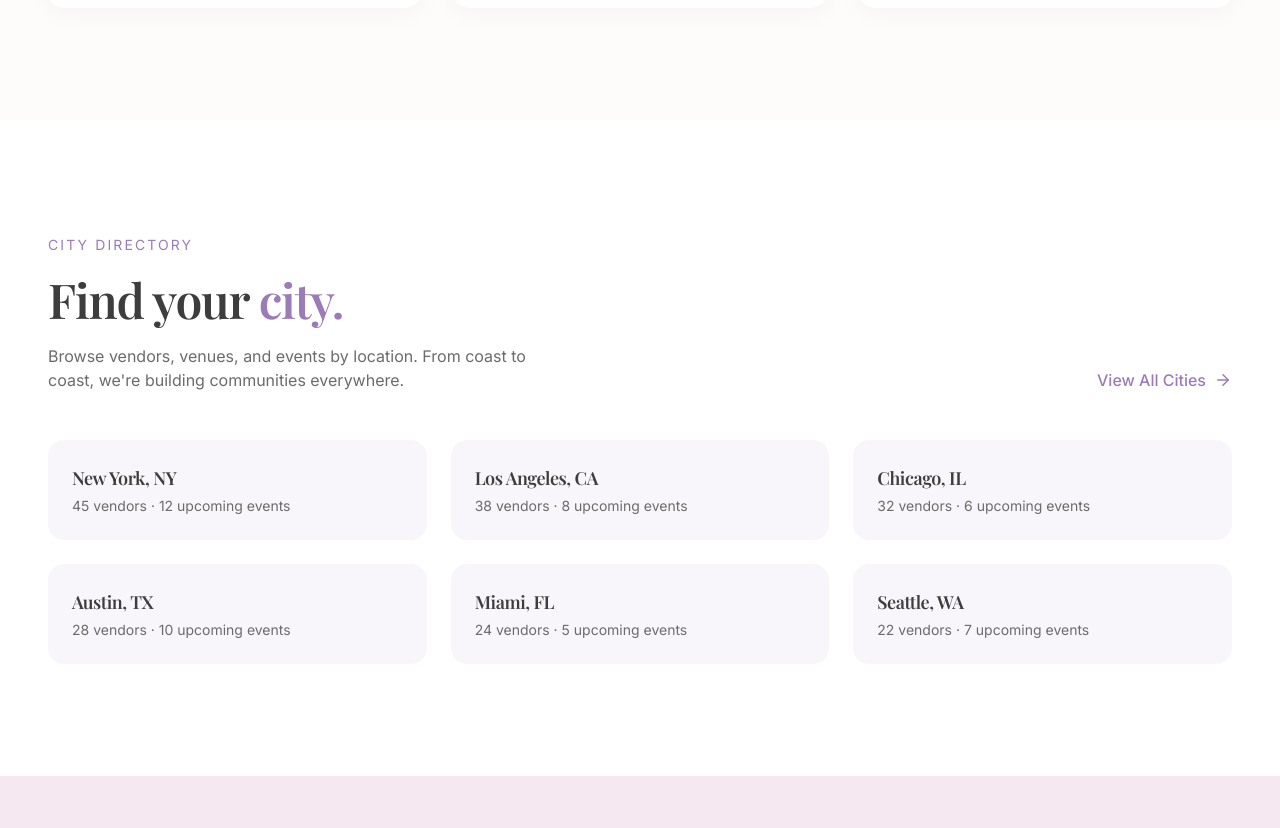
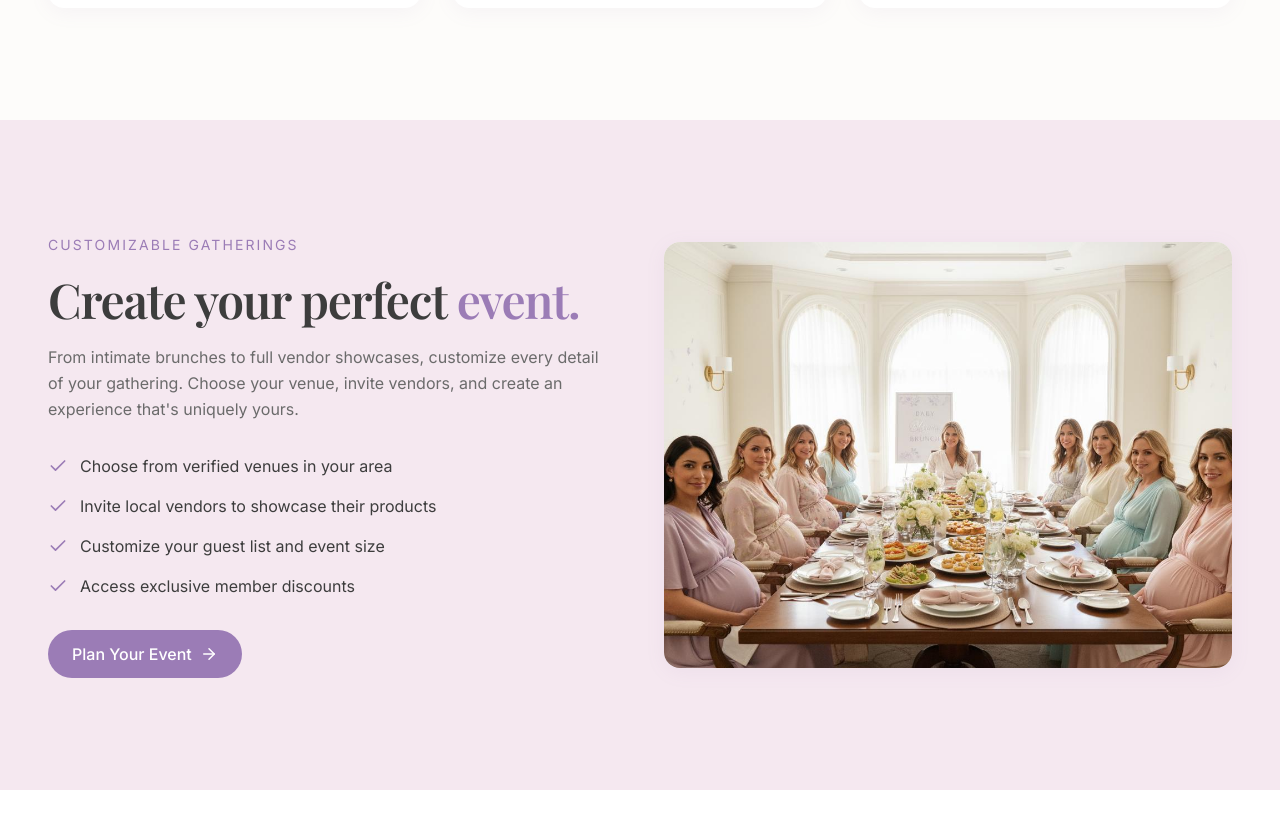
Before and after one commit to Spa-Pregio/spa-pregio-website, a React (Vite) app: page / in a window 1280 px wide. Shown: the part 1940-2768 px from the top of the page. Built offline with nearby package versions, Linux system fonts and the light colour scheme.

Commit message:
Add files via upload

```diff
--- a/src/pages/Home.tsx
+++ b/src/pages/Home.tsx
@@ -28,47 +28,13 @@ const vendorTypes = [
   { name: 'Event Venues', icon: MapPin },
 ];
 
-const featuredCities = [
-  { name: 'New York, NY', venues: 45, events: 12 },
-  { name: 'Los Angeles, CA', venues: 38, events: 8 },
-  { name: 'Chicago, IL', venues: 32, events: 6 },
-  { name: 'Austin, TX', venues: 28, events: 10 },
-  { name: 'Miami, FL', venues: 24, events: 5 },
-  { name: 'Seattle, WA', venues: 22, events: 7 },
-];
-
-const testimonials = [
-  { quote: 'I found my closest mom friends through Spa-Pregio. Our monthly gatherings with local vendors are the highlight of my month!', author: 'Alexandra M.', location: 'Chicago, IL' },
-  { quote: 'As a maternity boutique owner, Spa-Pregio has connected me with hundreds of expectant mothers in my area.', author: 'Sarah K.', location: 'Boston, MA' },
-  { quote: 'The vendor marketplace made planning my shower so easy. I found everything I needed locally.', author: 'Maya T.', location: 'Austin, TX' },
-];
-
 export default function Home() {
   return (
     <div className="w-full">
       {/* Hero Section - Video Ready */}
       <section className="relative w-full min-h-screen flex items-center pt-20 bg-spa-cream overflow-hidden">
-        {/* Video Background (replace with your video) */}
         <div className="absolute inset-0 z-0">
-          {/*
-            TO ADD YOUR VIDEO:
-            1. Upload your video file to your server or video hosting platform
-            2. Replace the div below with:
-            <video
-              autoPlay
-              loop
-              muted
-              playsInline
-              className="absolute inset-0 w-full h-full object-cover"
-            >
-              <source src="/your-video.mp4" type="video/mp4" />
-            </video>
-            3. Add a poster image for loading:
-            poster="/images/hero-poster.jpg"
-          */}
           <div className="absolute inset-0 bg-gradient-to-br from-spa-cream via-spa-lavender to-spa-blush" />
-
-          {/* Fallback image until video is added */}
           <img
             src="/images/gathering_large.jpg"
             alt="Spa-Pregio community gathering"
@@ -92,7 +58,7 @@ export default function Home() {
               Join thousands of expectant mothers and local vendors. Connect, shop, and celebrate together in your community.
             </p>
 
-            {/* Search Bar */}
+            {/* Search Bar — redirects to Find Vendors page */}
             <div className="mt-8 relative max-w-md">
               <Search size={20} className="absolute left-4 top-1/2 -translate-y-1/2 text-spa-gray" />
               <input
@@ -100,9 +66,12 @@ export default function Home() {
                 placeholder="Search by city or state..."
                 className="w-full pl-12 pr-4 py-4 bg-white rounded-full text-spa-charcoal placeholder:text-spa-gray shadow-elegant focus:outline-none focus:ring-2 focus:ring-spa-purple/30"
               />
-              <button className="absolute right-2 top-1/2 -translate-y-1/2 btn-primary py-2 px-4 text-sm">
+              <Link
+                to="/vendors"
+                className="absolute right-2 top-1/2 -translate-y-1/2 btn-primary py-2 px-4 text-sm"
+              >
                 Search
-              </button>
+              </Link>
             </div>
 
             <div className="flex flex-col sm:flex-row gap-4 mt-8">
@@ -193,47 +162,6 @@ export default function Home() {
         </div>
       </section>
 
-      {/* City Directory Section */}
-      <section className="w-full py-20 lg:py-28 bg-white">
-        <div className="max-w-7xl mx-auto px-6 lg:px-12">
-          <div className="flex flex-col lg:flex-row lg:items-end lg:justify-between mb-12">
-            <div>
-              <span className="text-sm uppercase tracking-[0.15em] text-spa-purple">City Directory</span>
-              <h2 className="section-title mt-4">
-                Find your <span className="text-spa-purple">city.</span>
-              </h2>
-              <p className="mt-4 text-spa-gray max-w-lg">
-                Browse vendors, venues, and events by location. From coast to coast, we're building communities everywhere.
-              </p>
-            </div>
-            <Link to="/vendors" className="text-spa-purple font-medium flex items-center gap-2 mt-4 lg:mt-0 hover:gap-3 transition-all">
-              View All Cities
-              <ArrowRight size={18} />
-            </Link>
-          </div>
-
-          <div className="grid sm:grid-cols-2 lg:grid-cols-3 gap-6">
-            {featuredCities.map((city, index) => (
-              <Link
-                key={index}
-                to={`/events?city=${city.name}`}
-                className="flex items-center justify-between p-6 bg-spa-lavender rounded-2xl hover:bg-spa-purple/10 transition-colors group"
-              >
-                <div>
-                  <h3 className="font-serif text-lg text-spa-charcoal group-hover:text-spa-purple transition-colors">
-                    {city.name}
-                  </h3>
-                  <p className="text-sm text-spa-gray mt-1">
-                    {city.venues} vendors · {city.events} upcoming events
-                  </p>
-                </div>
-                <ArrowRight size={20} className="text-spa-purple opacity-0 group-hover:opacity-100 transition-opacity" />
-              </Link>
-            ))}
-          </div>
-        </div>
-      </section>
-
       {/* Customizable Gatherings Section */}
       <section className="w-full py-20 lg:py-28 bg-spa-blush">
         <div className="max-w-7xl mx-auto px-6 lg:px-12">
@@ -279,33 +207,19 @@ export default function Home() {
         </div>
       </section>
 
-      {/* Testimonials Section */}
+      {/* Testimonials — Coming Soon */}
       <section className="w-full py-20 lg:py-28 bg-white">
-        <div className="max-w-7xl mx-auto px-6 lg:px-12">
-          <div className="text-center mb-16">
-            <span className="text-sm uppercase tracking-[0.15em] text-spa-purple">Testimonials</span>
-            <h2 className="section-title mt-4">
-              What our community <span className="text-spa-purple">says.</span>
-            </h2>
-          </div>
-
-          <div className="grid md:grid-cols-3 gap-8">
-            {testimonials.map((testimonial, index) => (
-              <div key={index} className="bg-spa-lavender rounded-2xl p-8">
-                <div className="flex gap-1 mb-4">
-                  {[...Array(5)].map((_, i) => (
-                    <Star key={i} size={16} className="fill-spa-purple text-spa-purple" />
-                  ))}
-                </div>
-                <p className="text-spa-charcoal leading-relaxed mb-6">
-                  "{testimonial.quote}"
-                </p>
-                <div>
-                  <p className="font-medium text-spa-charcoal">{testimonial.author}</p>
-                  <p className="text-sm text-spa-gray">{testimonial.location}</p>
-                </div>
-              </div>
-            ))}
+        <div className="max-w-7xl mx-auto px-6 lg:px-12 text-center">
+          <span className="text-sm uppercase tracking-[0.15em] text-spa-purple">Testimonials</span>
+          <h2 className="section-title mt-4">
+            What our community <span className="text-spa-purple">says.</span>
+          </h2>
+          <div className="mt-12 inline-flex flex-col items-center gap-4 px-10 py-10 bg-spa-lavender rounded-2xl">
+            <Star size={32} className="text-spa-purple opacity-40" />
+            <p className="font-serif text-xl text-spa-charcoal">Community stories coming soon.</p>
+            <p className="text-spa-gray text-sm max-w-sm">
+              We're just getting started. Be among the first to share your Spa-Pregio experience.
+            </p>
           </div>
         </div>
       </section>
@@ -329,7 +243,6 @@ export default function Home() {
             </Link>
           </div>
 
-          {/* Benefits List */}
           <div className="flex flex-wrap justify-center gap-6 mt-12">
             {['Free Membership', 'Local Vendors', 'Custom Events', 'Community Support'].map((benefit, index) => (
               <div key={index} className="flex items-center gap-2 text-white/70">
```
